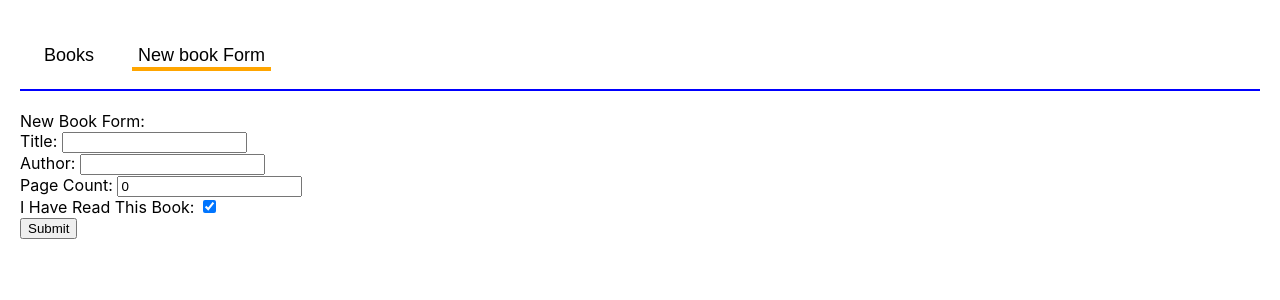
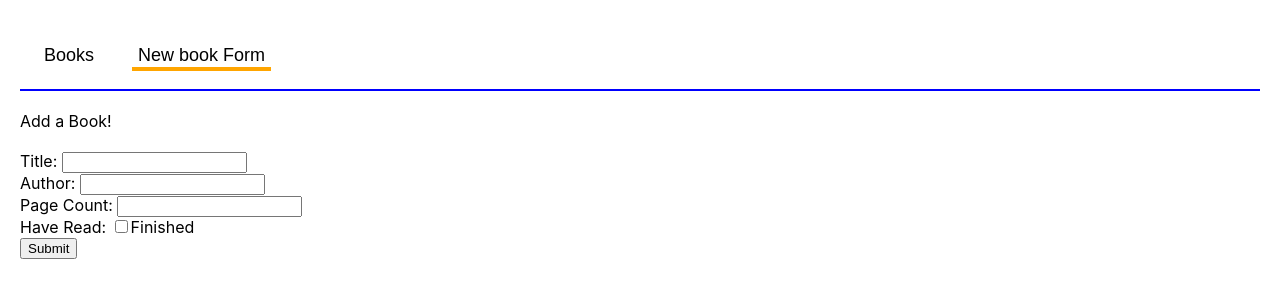
Before and after one commit to ymeynot45/library_with_react, a React (Create React App) app: page / in a window 1280 px wide. Both pictures are taken after a click on the button "New book Form". Shown: the top 300 px of the page. Built offline with nearby package versions, Linux system fonts and the light colour scheme.

Commit message:
attempting to build the form in a different way to move the vairables to a book constructor in the App.js space

```diff
--- a/src/AddBookPage.js
+++ b/src/AddBookPage.js
@@ -1,55 +1,15 @@
 import React from "react";
-import PropTypes from "prop-types";
+// import PropTypes from "prop-types";
 import "./AddBookPage.css";
-
-class BookForm extends React.Component {
-    constructor(props){
-        super(props);
-        this.state = {
-        title: '',
-        author: '',
-        pageCount: 0,
-        haveRead: true,
-        };
-
-        this.handleChange = this.handleChange.bind(this);
-        this.handleSubmit = this.handleSubmit.bind(this);
-    }
+import insertBookForm from "./BookForm.js"
 
 
-    handleChange(event) {
-        const target = event.target;
-        const value = target.type === 'checkbox' ? target.checked : target.value;
-        const name = target.name;
-
-        this.setState({
-            [name]: value
-
-        });
-    }
-
-    handleSubmit(event) {
-
-        alert("form submitted: " + this.state.titke + " author: " + this.state.author + " pages: " + this.state.pageCount + " read? " + this.state.haveRead);
-        event.preventDefault();
-    }
-
-    render(){
-        return(
-            <form onSubmit={this.handleSubmit}>
-                <label>
-                    New Book Form: <br/>
-                    Title: <input name="title" type="text" value={this.state.title} onChange={this.handleChange} className="formInputs"/><br/>
-                    Author: <input name="author" type="text" value={this.state.author} onChange={this.handleChange} className="formInputs"/><br/>
-                    Page Count: <input name="pageCount" type="number" value={this.state.pageCount} onChange={this.handleChange} className="formInputs"/><br/>
-                    I Have Read This Book: <input name="haveRead" type="checkbox" checked={this.state.haveRead} onChange={this.handleChange} className="formInputs"/><br/>
-                    <input type="submit" value="Submit"/>
-                </label>
-            </form>
-        );
-    }
-}
+function AddBookPage(){
+  return(
+    insertBookForm()
+  )
+};
 
 // PropTypes // later
 
-export default BookForm;
+export default AddBookPage;
--- a/src/App.js
+++ b/src/App.js
@@ -1,9 +1,9 @@
-import React, {useState, useReducer} from "react";
+import React, {useState} from "react";
 import "./App.css";
 // import {library} from "./Book.js";
 import Nav from "./Nav.js";
 import LibraryPage from "./LibraryPage.js";
-import BookForm from "./AddBookPage.js";
+import AddBookPage from "./AddBookPage.js";
 
 
 const App = () => {
@@ -50,7 +50,6 @@ const App = () => {
       }
     ]);
 
-
     const reducer = (library, action) => {
       let comp = (field) => {
         return (aItem, bItem) => {
@@ -66,7 +65,7 @@ const App = () => {
           }
         }
       }
-      let field = {
+      let field = {  //can refactor again if I just lowercase the type on the LibraryPage.
         'Title': 'title',
         'Author': 'author',
         'Page Count': 'pageCount',
@@ -85,7 +84,12 @@ const App = () => {
       newLibrary[index].haveRead = !library[index].haveRead;
       console.log('  after', newLibrary[index].haveRead)
       setLibrary(newLibrary);
-      //library = newLibrary; // NOT REQUIRED DUE TO USESTATE MAGIC.
+    }
+
+    const addBookToLibrary = () => {
+      console.log("ADDBOOK ", library)
+      // alert("ADDBOOK");
+      return
     }
 
   switch (tab){
@@ -93,7 +97,7 @@ const App = () => {
     case 'library':
       return <LibraryPage showLibrary={library} tog={tog} reducer={reducer}/>  //FLAG
     case 'NewBookForm':
-      return <BookForm onAddBook={library}/>
+      return <AddBookPage onAddBook={library} addBook={addBookToLibrary}/>
   }
 }
 
--- /dev/null
+++ b/src/BookForm.js
@@ -0,0 +1,78 @@
+import React from "react";
+// import PropTypes from "Prop-types";
+// import "./BookForm.css"
+
+// const Book = function (title, author, pageNumber, haveRead) {
+//   this.title = title;
+//   this.author = author;
+//   this.pageNumber = pageNumber;
+//   this.haveRead = haveRead;
+//   return this
+// }
+
+// class BookForm extends React.Component {
+//   constructor(props){
+//     super(props);
+//     this.state = {
+//     title: '',
+//     author: '',
+//     pageCount: 0,
+//     haveRead: true,
+//     };
+
+//   this.handleChange = this.handleChange.bind(this);
+//   this.handleSubmit = this.handleSubmit.bind(this);
+// };
+
+
+
+// handleChange(event){
+//     let target = event.target;
+//     let value = target.type === 'checkbox' ? target.checked : target.value;
+//     let name = target.name;
+
+//     this.setState({
+//       [name]: value
+//     });
+// }
+
+// handleSubmit(event) {
+//   event.preventDefault();
+//   console.log(this);
+//   console.log("form props " + this.props);
+//   console.log("form submitted: " + this.state.title + " author: " + this.state.author + " pages: " + this.state.pageCount + " read? " + this.state.haveRead);
+// }
+
+
+
+// <form onSubmit={this.handleSubmit}>
+// <label>
+//         New Book Form: <br/>
+//         Title: <input name="title" type="text" value={this.state.title} onChange={this.handleChange} className="formInputs"/><br/>
+//         Author: <input name="author" type="text" value={this.state.author} onChange={this.handleChange} className="formInputs"/><br/>
+//         Page Count: <input name="pageCount" type="number" value={this.state.pageCount} onChange={this.handleChange} className="formInputs"/><br/>
+//         I Have Read This Book: <input name="haveRead" type="checkbox" checked={this.state.haveRead} onChange={this.handleChange} className="formInputs"/><br/>
+//         <input type="submit" value="Submit"/>
+//     </label>
+// </form>
+
+function insertBookForm(){
+  //insert constants
+  return(
+    <div> Add a Book!
+      <form action='' method='post' id='newBookForm'/><br></br>
+        <label>Title: </label>
+        <input type='text' id='newTitle' name='title'/><br></br>
+        <label>Author: </label>
+        <input type='text' id='newAuthor' name='author'/><br></br>
+        <label>Page Count: </label>
+        <input type='number' name='pageNumber'/><br></br>
+        <label>Have Read: </label>
+        <input id='haveReadFalse' name='haveRead' type='checkbox' value='true'/><label for='haveReadRadioFalse'>Finished</label><br></br>
+        <input type='submit' id='newBookSubmitButton' name='newBookSubmit' value='Submit'/>
+    </div>
+  );
+}
+
+
+export default insertBookForm;
--- a/src/LibraryPage.js
+++ b/src/LibraryPage.js
@@ -2,7 +2,6 @@ import React, { useReducer } from "react";
 import PropTypes from 'prop-types';
 import "./LibraryPage.css";
 import BookSlot from "./BookSlot.js";
-// import "./BookPage.js";
 
 function LibraryPage({showLibrary, tog, reducer}){
     const [state, dispatch] = useReducer(reducer, showLibrary);
@@ -13,7 +12,6 @@ function LibraryPage({showLibrary, tog, reducer}){
                 {showLibrary.map(book =>
                     <li key={book.id} className="LibraryPage-Book">
                         {<BookSlot id={book.id} title={book.title} author={book.author} pageCount={book.pageCount} haveRead={book.haveRead} tog={tog} /> }
-                        {/* {console.log("From the map of showlibrary", book)} */}
                     </li>,
                 )}
             </ul>
```
Also changed, not shown: src/Nav.js (indentation only).
